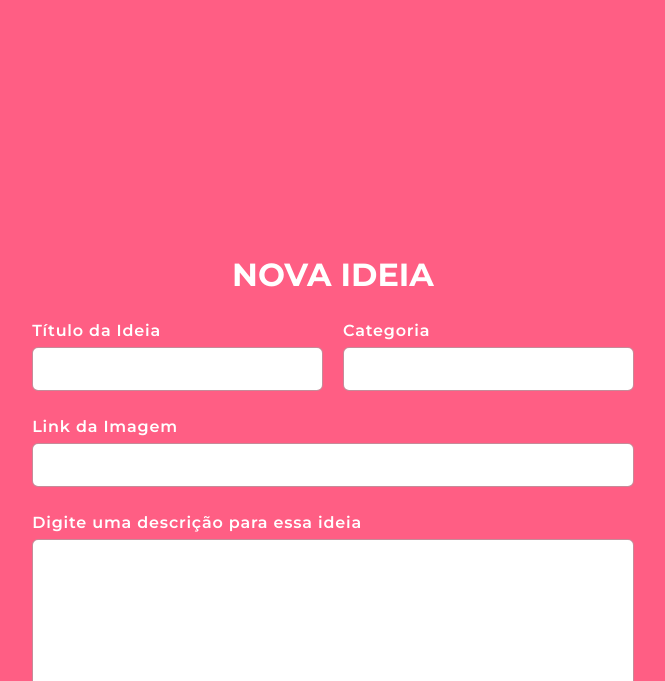
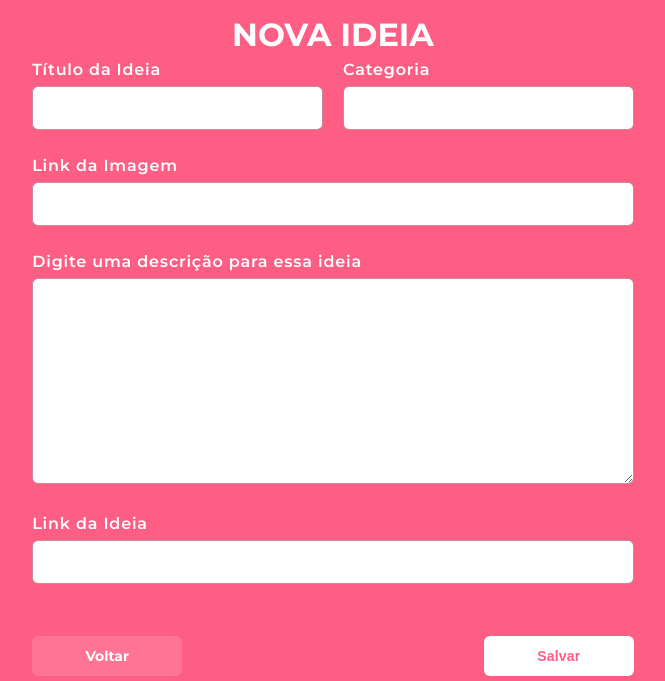
Before and after one commit to drigosantos81/casaCriativa, a plain HTML site: page index.html in a window 1280 px wide. Both pictures are taken after a click on the button "+ Adicionar ideia". Shown: the part 119-800 px from the top of the page, without its empty margins (307-972 px from the left). Drawn offline with Linux system fonts and the light colour scheme; grey boxes are pictures that could not be loaded.

Commit message:
Removida as barras de rolagens das páginas e do modal.

```diff
--- a/scripts.js
+++ b/scripts.js
@@ -1,3 +1,5 @@
 function onOff(){
     document.querySelector("#modal").classList.toggle("hide");
+
+    document.querySelector("body").classList.toggle("hideScroll");
 }
--- a/style.css
+++ b/style.css
@@ -1,8 +1,19 @@
+* {
+    margin: 0;
+    padding: 0;
+    border: 0;
+}
+
 body {
     background: #e5e5e5;
     color: #24282b;
     font-family: 'Montserrat', sans-serif;
     margin: 0;
+    /* overflow:hidden; */
+}
+
+body.hideScroll {
+    overflow: hidden;
 }
 
 a {
@@ -58,6 +69,7 @@ button {
 
 button:hover {
     text-decoration: underline;
+    cursor: pointer;
 }
 
 button.fat {
@@ -121,8 +133,9 @@ footer a {
 
     position: absolute;
     top: 0;
-    width: 100vw;
-    height: 100vw;
+    bottom: 0;
+    right: 0;
+    left: 0;
 
     display: flex;
     align-items: center;
@@ -266,10 +279,6 @@ header {
     text-decoration: none;
 }
 
-/* #page-ideas nav li:last-child {
-    color: white;
-} */
-
 #page-ideas nav li:last-child a {
     color: white;
     font-size: 14px;
@@ -300,3 +309,7 @@ section#ideas {
 section#ideas .idea {
     margin: 0;
 }
+
+section#title, section#ideas, footer {
+    margin-top: 64px;
+}
```
Also changed, not shown: ideias.html (+2 -2 lines).
